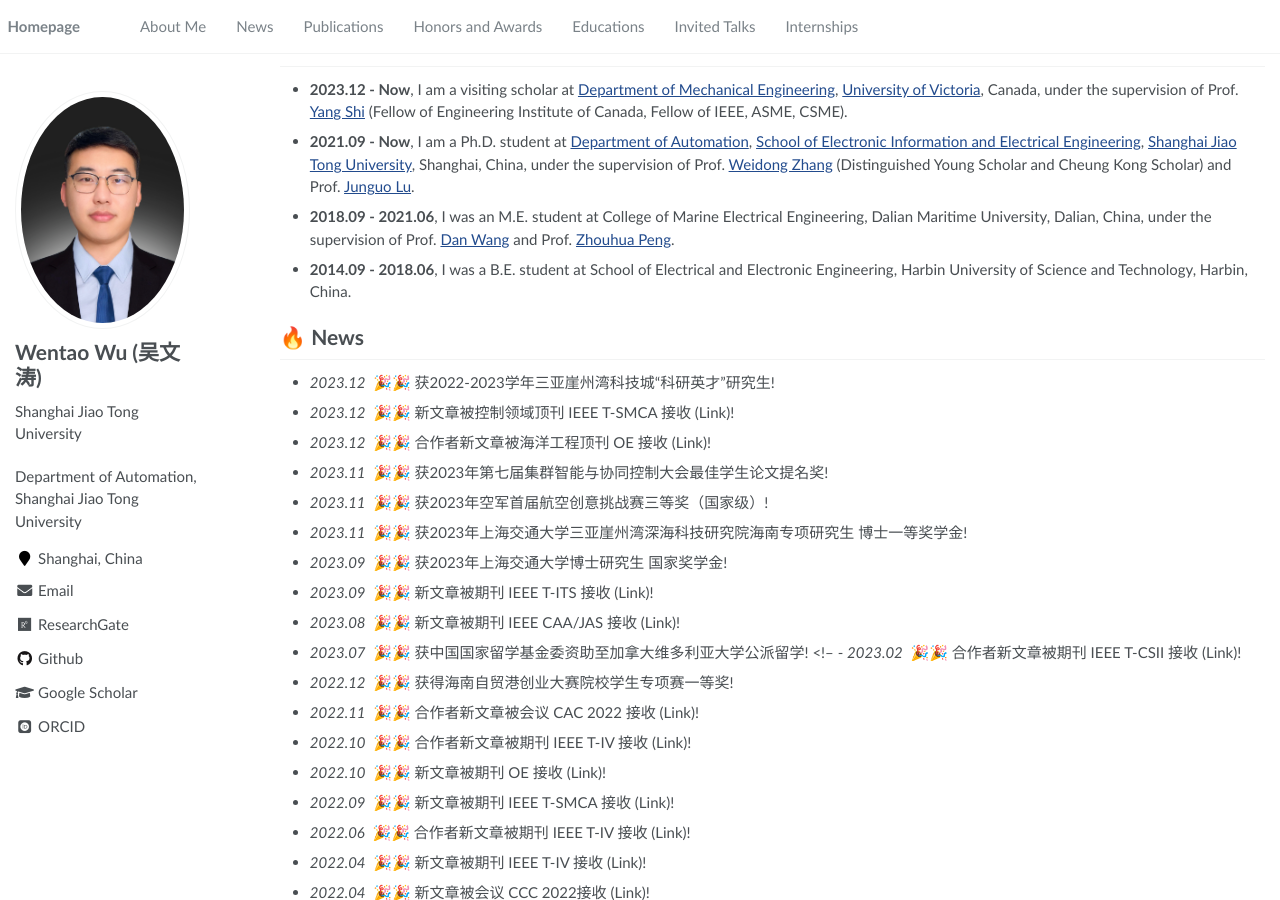
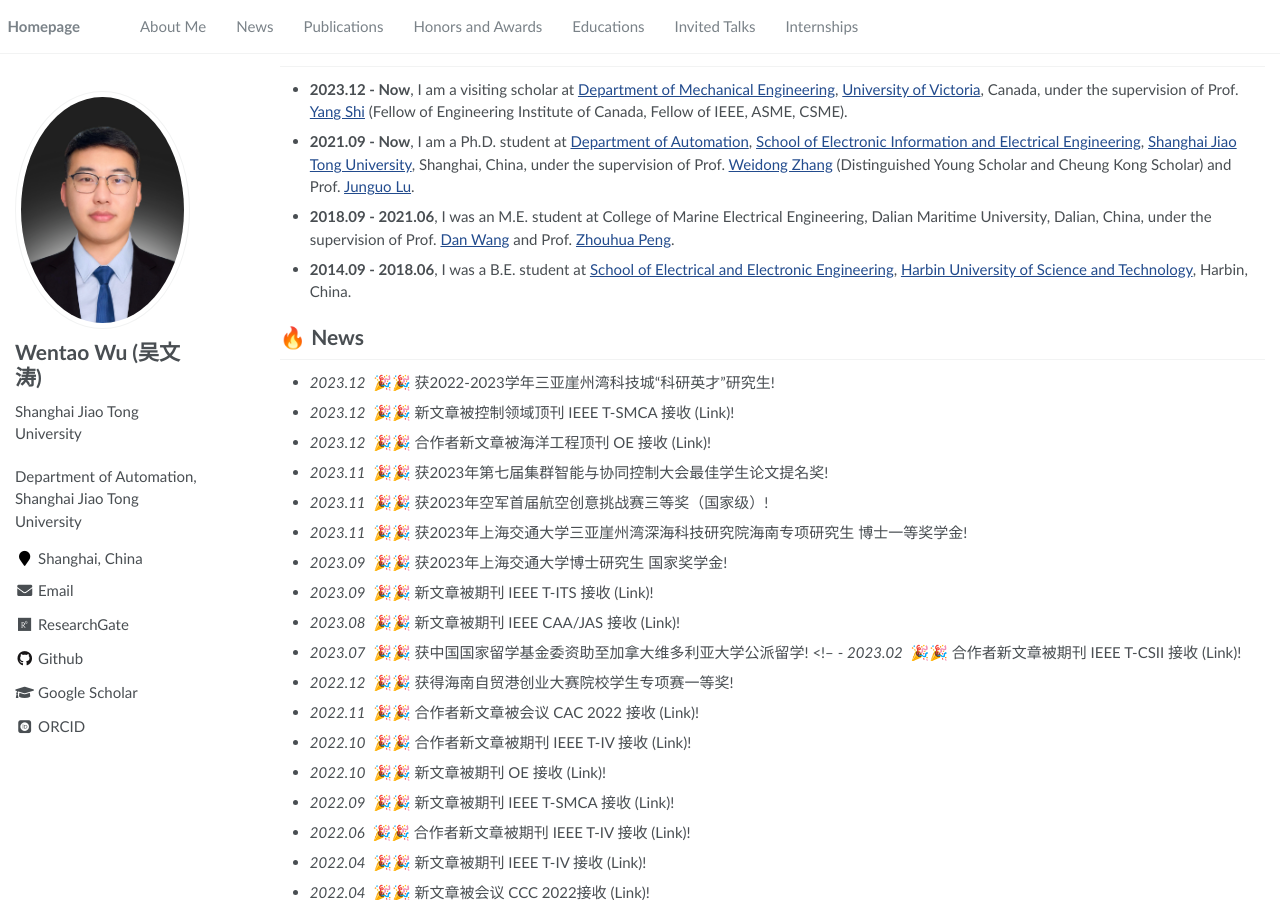
Before and after one commit to wwtsjtu/wwt.github.io, a Jekyll site: the page built from _pages/about.md, in a window 1280 px wide and 900 px high, scrolled down 383 px. Built offline with Jekyll 4.4.1, drawn with Linux system fonts in a browser that asks for light colours; some web fonts are replaced; part of the change alters nothing that is shown; grey boxes are pictures that could not be loaded.

```diff
--- a/_pages/about.md
+++ b/_pages/about.md
@@ -25,7 +25,7 @@ My research interest includes neural machine translation and computer vision. I
 - **2023.12 - Now**, I am a visiting scholar at [Department of Mechanical Engineering](https://www.uvic.ca/ecs/mechanical/prospective-students/undergraduate/index.php), [University of Victoria](https://www.uvic.ca/), Canada, under the supervision of Prof. [Yang Shi](https://www.engr.uvic.ca/~yshi/index.html) (Fellow of Engineering Institute of Canada, Fellow of IEEE, ASME, CSME).
 - **2021.09 - Now**, I am a Ph.D. student at [Department of Automation](https://automation.sjtu.edu.cn/), [School of Electronic Information and Electrical Engineering](https://www.seiee.sjtu.edu.cn/), [Shanghai Jiao Tong University](https://www.sjtu.edu.cn/), Shanghai, China, under the supervision of Prof. [Weidong Zhang](https://automation.sjtu.edu.cn/wdzhang) (Distinguished Young Scholar and Cheung Kong Scholar) and Prof. [Junguo Lu](https://automation.sjtu.edu.cn/Jun-Guo).
 - **2018.09 - 2021.06**, I was an M.E. student at College of Marine Electrical Engineering, Dalian Maritime University, Dalian, China, under the supervision of Prof. [Dan Wang](https://scholar.google.com/citations?user=kc8gnlMAAAAJ&amp;hl=zh-CN" target="_blank) and Prof. [Zhouhua Peng](https://scholar.google.com/citations?user=hM_5JDYAAAAJ&amp;hl=zh-CN).
-- **2014.09 - 2018.06**, I was a B.E. student at School of Electrical and Electronic Engineering, Harbin University of Science and Technology, Harbin, China.
+- **2014.09 - 2018.06**, I was a B.E. student at [School of Electrical and Electronic Engineering](https://www.seiee.sjtu.edu.cn/), [Harbin University of Science and Technology](http://www.hrbust.edu.cn/), Harbin, China.
 
 # 🔥 News
 - *2023.12* &nbsp;🎉🎉  获2022-2023学年三亚崖州湾科技城“科研英才”研究生!
```
